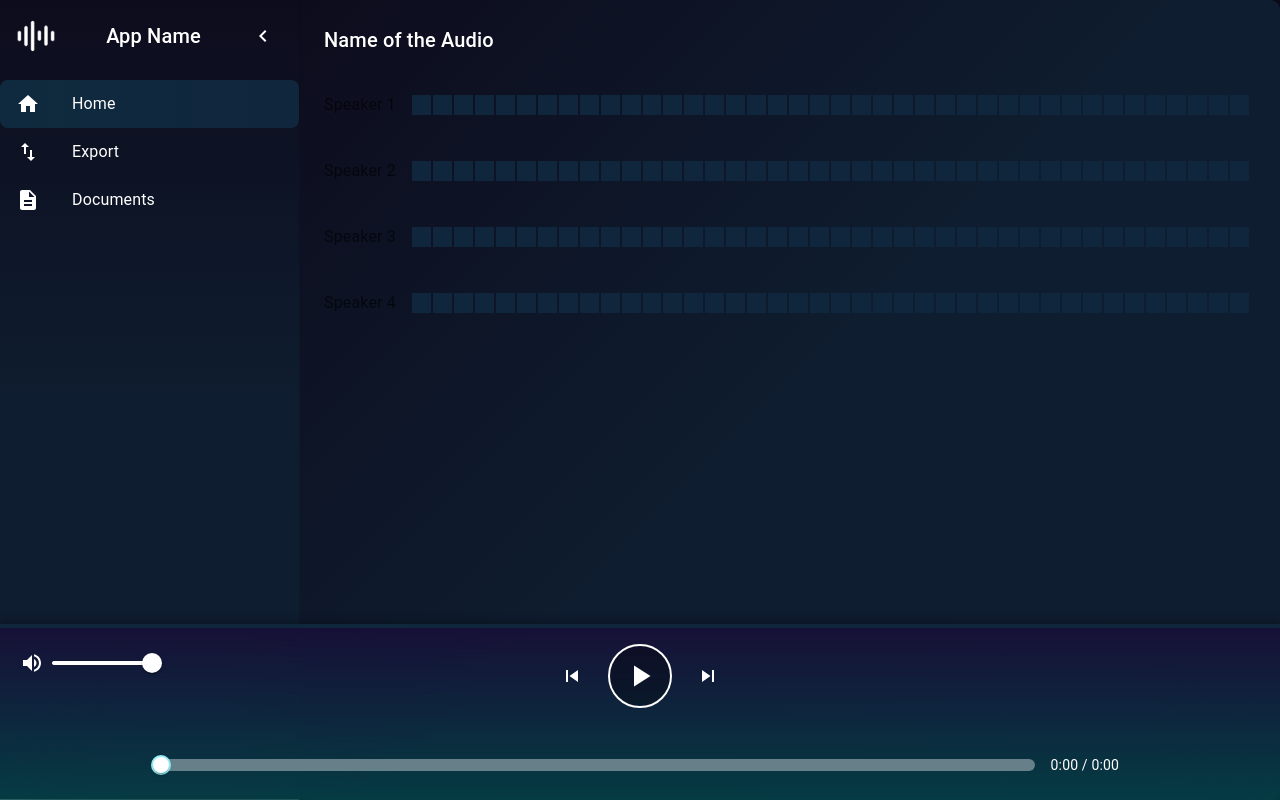
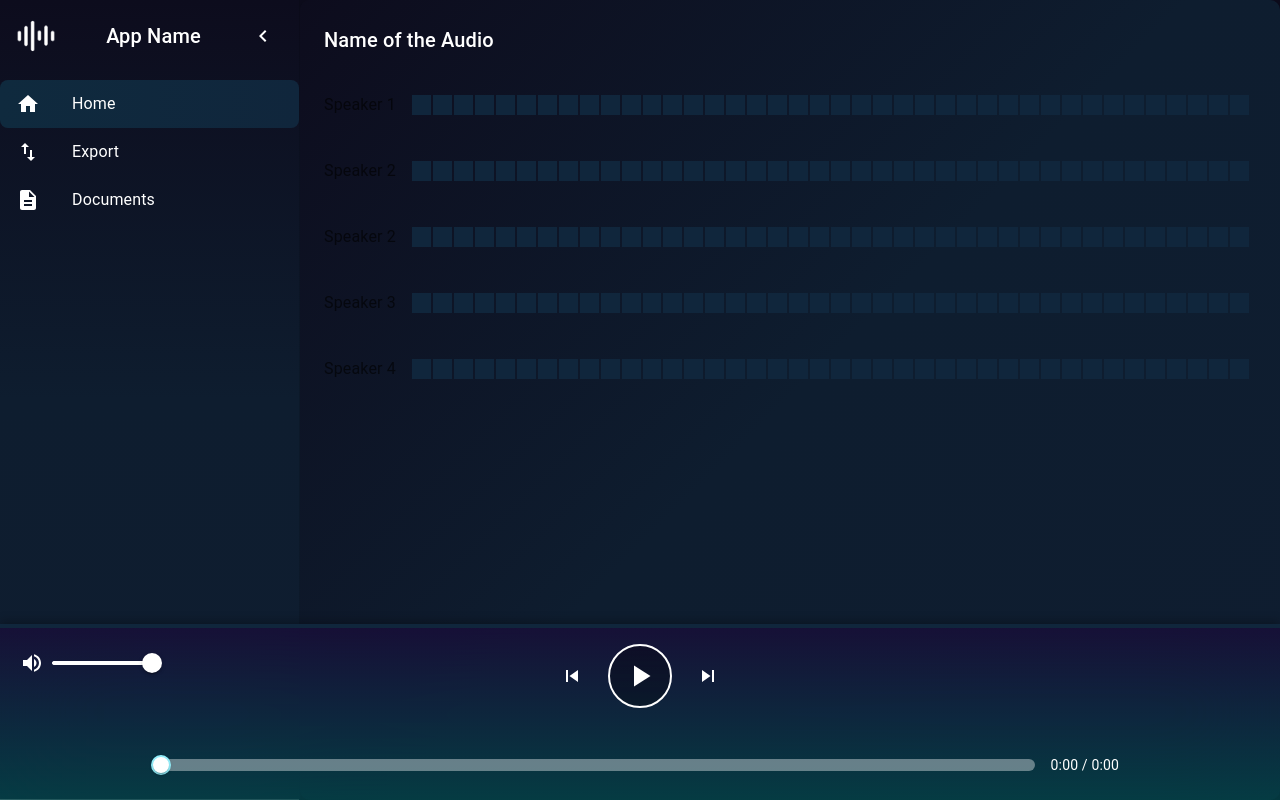
Before and after one commit to KaterinaSmilevska/SpeakerDiarizationFrontend, a React (Create React App) app in the folder speaker-diarization-frontend/: page / in a window 1280 px wide. Built offline with nearby package versions, Linux system fonts and the light colour scheme.

Commit message:
Assign id to each speaker.

```diff
--- a/speaker-diarization-frontend/src/components/App/App.jsx
+++ b/speaker-diarization-frontend/src/components/App/App.jsx
@@ -8,15 +8,15 @@ const App = () => {
     const [currentTime, setCurrentTime] = useState(0);
     const [isPlaying, setIsPlaying] = useState(false);
     const speakers = [
-        { name: "Speaker 1", startTime: 1.0, endTime: 10.0, content: 'Thanks for joining us on Mid-Morning this Thursday. It is almost time for the kids to start putting the backpacks on. They\'re going to have the homework.' },
-        { name: "Speaker 2", startTime: 10.0, endTime: 23.0, content: 'New study shows that students in those early elementary school years are actually getting too much homework.\n' +
+        { id: 1, name: "Speaker 1", startTime: 1.0, endTime: 10.0, content: 'Thanks for joining us on Mid-Morning this Thursday. It is almost time for the kids to start putting the backpacks on. They\'re going to have the homework.' },
+        { id: 2, name: "Speaker 2", startTime: 10.0, endTime: 23.0, content: 'New study shows that students in those early elementary school years are actually getting too much homework.\n' +
                 'In the worst case, researchers found children in the first grade had up to three times the workload recommended by education experts.' },
-        { name: "Speaker 2", startTime: 24.0, endTime: 40.0, content: 'As I said, we assure you this study was done by professionals not by children.\n' +
+        { id: 2, name: "Speaker 2", startTime: 24.0, endTime: 40.0, content: 'As I said, we assure you this study was done by professionals not by children.\n' +
                 'But it is interesting. They have this kind of 10 minute guideline where in kindergarten you\'re supposed to have no homework in first grade 10 minutes.\n' +
                 'But Mike, the first graders in this survey, they were doing quite a bit of homework.'},
-        { name: "Speaker 3", startTime: 40.0, endTime: 51.0, content: '28 minutes, which I think is crazy. I can\'t think of a first grader having the attention span to do anything for 28 minutes.\n' +
+        { id: 3, name: "Speaker 3", startTime: 40.0, endTime: 51.0, content: '28 minutes, which I think is crazy. I can\'t think of a first grader having the attention span to do anything for 28 minutes.\n' +
                 'And you made a good point. A lot of them are just kind of learning to read.'},
-        { name: "Speaker 4", startTime: 43.0, endTime: 44.0, content: 'That\'s a lot'},
+        { id: 4, name: "Speaker 4", startTime: 43.0, endTime: 44.0, content: 'That\'s a lot'},
 
     ];
 
--- a/speaker-diarization-frontend/src/components/SpeakerWaveForm/SpeakerWaveForm.jsx
+++ b/speaker-diarization-frontend/src/components/SpeakerWaveForm/SpeakerWaveForm.jsx
@@ -8,7 +8,7 @@ const SpeakerWaveform = ({ speakers, currentTime, isPlaying }) => {
     }
 
     const combinedSpeakers = speakers.reduce((acc, speaker) => {
-        const existingSpeaker = acc.find((sp) => sp.name === speaker.name);
+        const existingSpeaker = acc.find((sp) => sp.id === speaker.id);
         if (existingSpeaker) {
             existingSpeaker.timeRanges.push([speaker.startTime, speaker.endTime]);
         } else {
```
